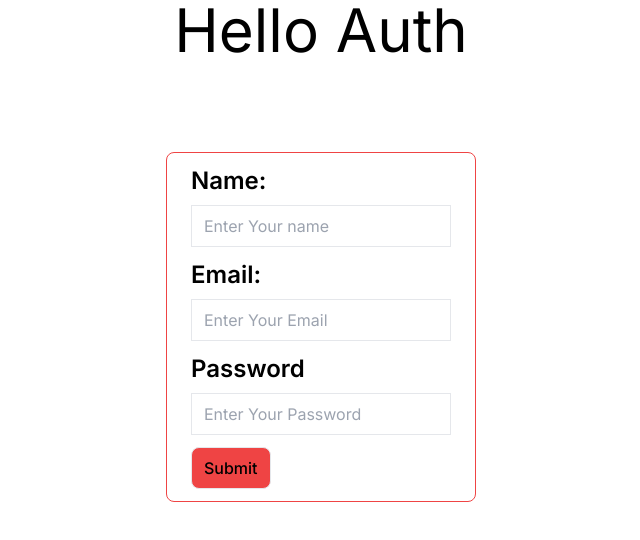
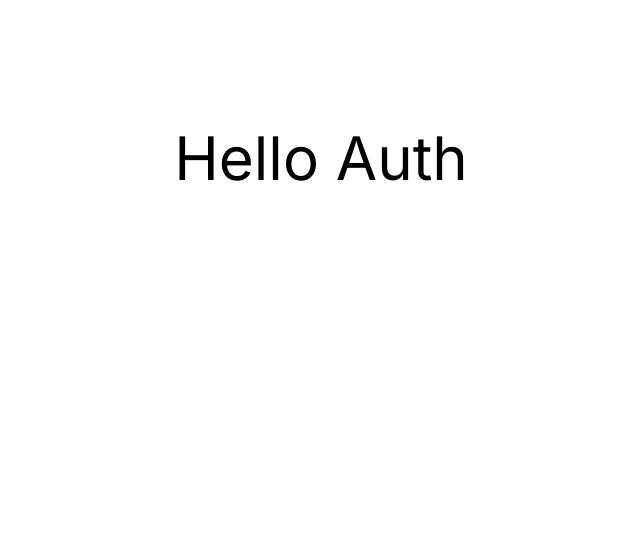
Before and after one commit to Talha-H/auth-next, a Next.js app: page / in a window 1280 px wide. Shown: the top 540 px of the page, without its empty margins (319-959 px from the left). Built offline with nearby package versions, Linux system fonts and the light colour scheme.

Commit message:
Api Outh Done

```diff
--- a/package.json
+++ b/package.json
@@ -13,6 +13,7 @@
     "eslint": "8.56.0",
     "eslint-config-next": "14.1.0",
     "next": "14.1.0",
+    "next-auth": "^4.24.5",
     "postcss": "8.4.33",
     "react": "18.2.0",
     "react-dom": "18.2.0",
--- /dev/null
+++ b/src/app/api/auth/[...nextauth]/option.js
@@ -0,0 +1,39 @@
+// import  { NextAuthOptions } from "next-auth";
+import GItHubProvider from "next-auth/providers/github";
+import CredentialsProvider from "next-auth/providers/credentials";
+
+export const options = {
+  providers: [
+    GItHubProvider({
+      clientId: process.env.GITHUB_ID,
+      clientSecret: process.env.GITHUB_SECRET,
+    }),
+    CredentialsProvider({
+      name: "Credential",
+      credentials: {
+        username: {
+          label: "username",
+          type: "text",
+          placeholder: "Your username",
+        },
+        password: {
+          label: "password",
+          type: "password",
+          placeholder: "Your password",
+        },
+      },
+      async authorize(credentials) {
+        const user = { id: "42", name: "Talha", password: "Talha123" };
+
+        if (
+          credentials?.username === user.name &&
+          credentials?.password === user.password
+        ) {
+          return user;
+        } else {
+          return null;
+        }
+      },
+    }),
+  ],
+};
--- /dev/null
+++ b/src/app/api/auth/[...nextauth]/route.js
@@ -0,0 +1,7 @@
+import NextAuth from "next-auth";
+import { options } from "./option";
+
+
+const handler = NextAuth(options);
+
+export { handler as GET, handler as POST };
--- a/src/app/component/form.jsx
+++ /dev/null
@@ -1,54 +0,0 @@
-import React from "react";
-
-const Form = () => {
-  return (
-    <div className="flex justify-center items-center mx-auto mt-20">
-      <form className="border rounded-lg  border-red-500 gap-y-3 px-6 py-3 border-black/45">
-        <div className="flex flex-col  gap-y-2">
-          <label htmlFor="name" className="font-semibold text-2xl ">
-            Name:
-          </label>
-          <input
-            type="text"
-            name="name"
-            id="name"
-            placeholder="Enter Your name"
-            className=" border active:outline outline-none px-3 py-2"
-          />
-        </div>
-        <div className="flex flex-col mt-3 gap-y-2">
-          <label htmlFor="name" className="font-semibold text-2xl ">
-            Email:
-          </label>
-          <input
-            type="email"
-            name="email"
-            id="email"
-            placeholder="Enter Your Email"
-            className=" border active:outline outline-none px-3 py-2"
-          />
-        </div>
-        <div className="flex flex-col mt-3 gap-y-2">
-          <label htmlFor="name" className="font-semibold text-2xl ">
-            Password
-          </label>
-          <input
-            type="number"
-            name="number"
-            id="number"
-            placeholder="Enter Your Password"
-            className=" border active:outline outline-none px-3 py-2"
-          />
-        </div>
-        <button
-          type="submit"
-          className="mt-3 bg-red-500 px-3 py-2 rounded-lg text-center font-medium hover:bg-transparent border"
-        >
-          Submit
-        </button>
-      </form>
-    </div>
-  );
-};
-
-export default Form;
--- a/src/app/page.js
+++ b/src/app/page.js
@@ -1,11 +1,9 @@
 import Image from "next/image";
-import Form from "./component/form";
 
 export default function Home() {
   return (
     <div className="flex flex-col gap-y-3">
-      <h1 className="text-6xl text-center ">Hello Auth</h1>
-      <Form/>
+      <h1 className="text-6xl flex justify-center items-center mt-32 ">Hello Auth</h1>
     </div>
   );
 }
```
Also changed, not shown: src/app/api/auth/[...nextauth].js (deleted), 1 other file (tests, documents, lock files or other folders).
